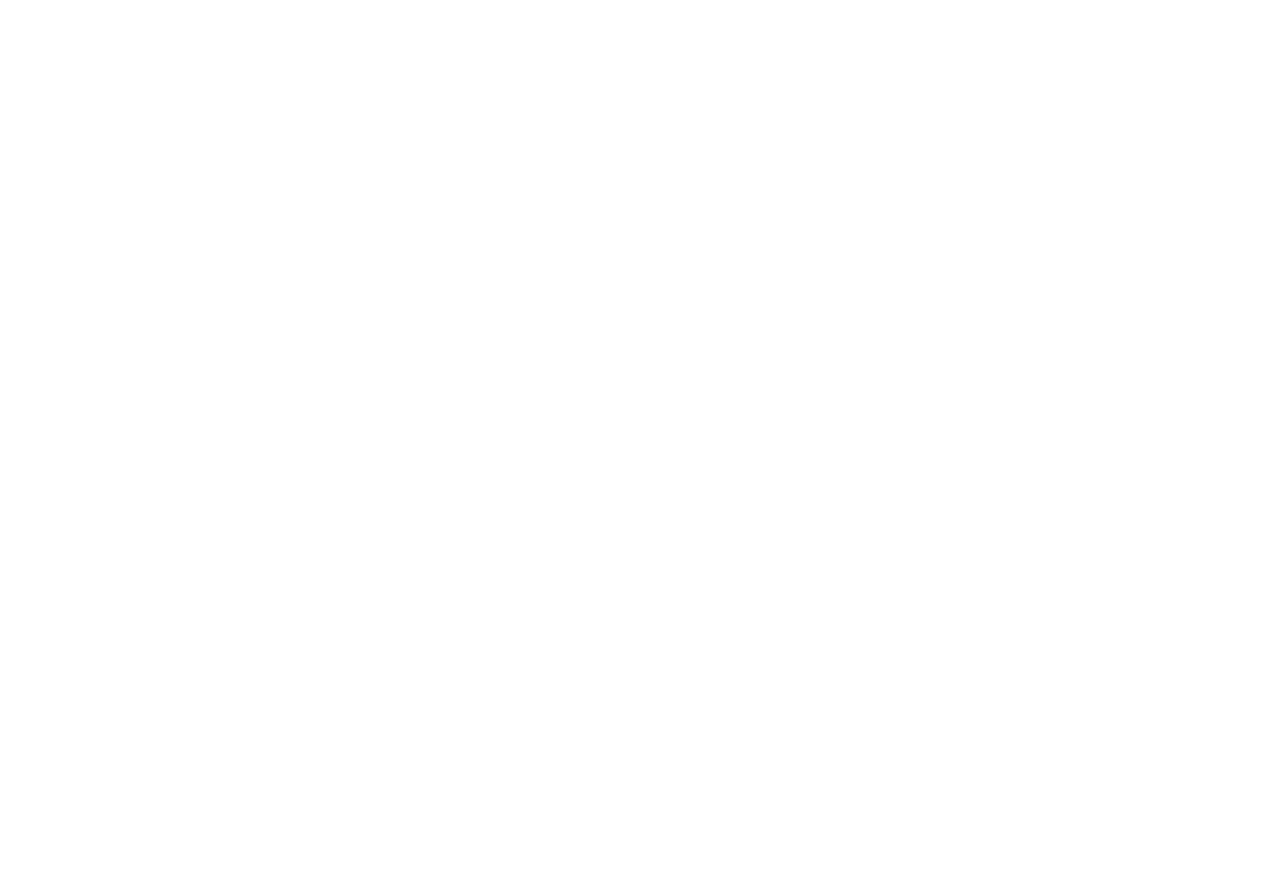
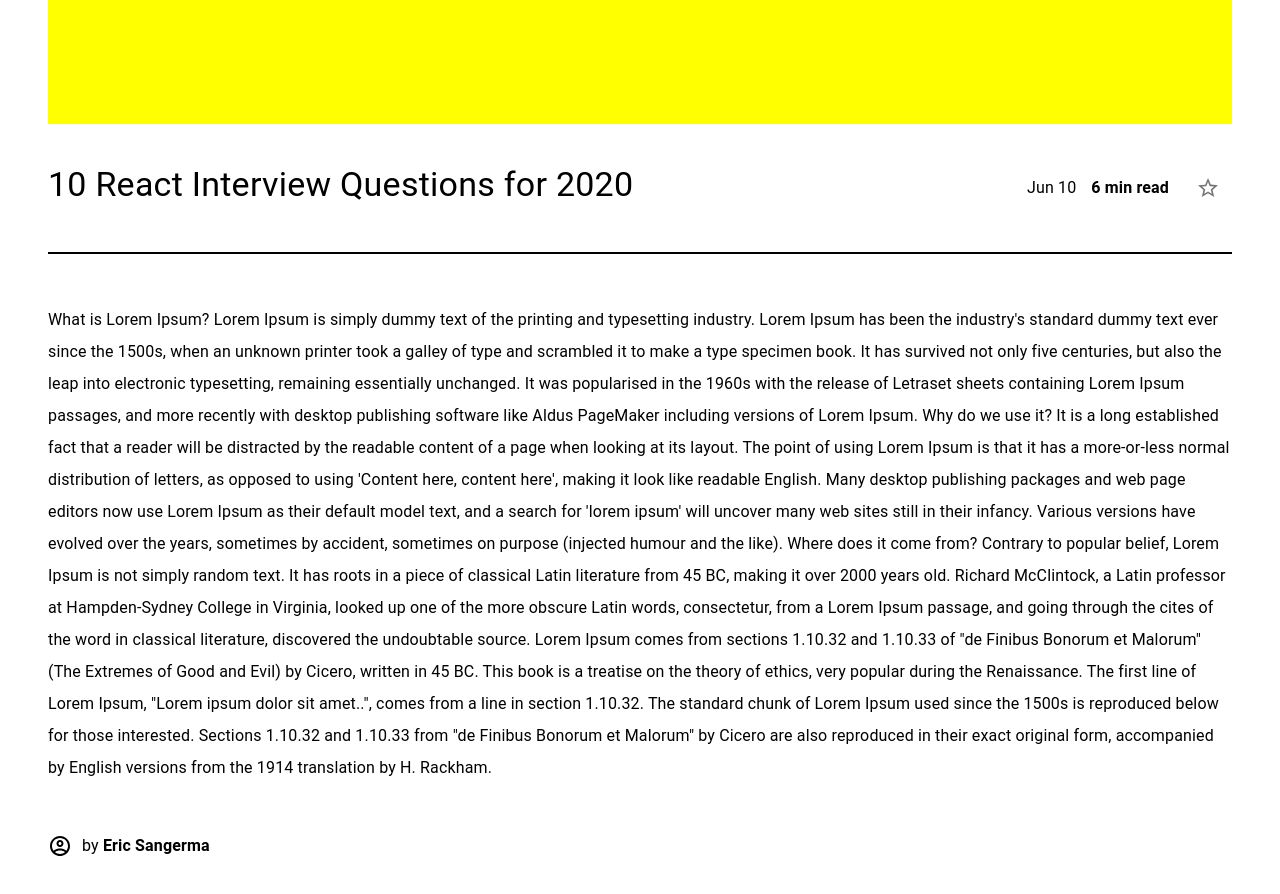
Before and after one commit to Mohammadshahzaib007/fatmug-blog-app-assignment, a React (Create React App) app: page /article-view in a window 1280 px wide. Shown: the part 420-1314 px from the top of the page. Before the commit the page ends 800 px from the top, so only its background shows below. Built offline with nearby package versions, Linux system fonts and the light colour scheme.

Commit message:
article view page completed

```diff
--- a/src/components/TopArticleCard.js
+++ b/src/components/TopArticleCard.js
@@ -44,9 +44,7 @@
     <Card className={classes.root}>
       <div className={classes.details}>
         <CardContent className={classes.content}>
-          {/* <Typography component="h5" variant="h5">
-            Live From Space
-          </Typography> */}
+
           <div style={{ display: 'flex', marginBottom: '20px' }}>
             <InfoOutlinedIcon />{' '}
             <Typography
--- a/src/pages/ArticleView.js
+++ b/src/pages/ArticleView.js
@@ -1,8 +1,94 @@
 import React from 'react';
+import { Container, Grid, Typography, IconButton } from '@material-ui/core';
+import StarBorderIcon from '@material-ui/icons/StarBorder';
+import AccountCircleOutlinedIcon from '@material-ui/icons/AccountCircleOutlined';
 
 function ArticleView () {
   return (
-        <h1>I am article viewpage!</h1>
+    <Container>
+      <Grid container>
+        <Grid item xs={12}>
+          <div style={{ width: '100%', height: '50vh', background: 'yellow' }}>
+            Image container
+          </div>
+
+          <div
+            style={{
+              display: 'flex',
+              justifyContent: 'space-between',
+              padding: '40px 0',
+              borderBottom: '2px solid black'
+            }}
+          >
+            <Typography variant="h4" component="h5">
+              10 React Interview Questions for 2020
+            </Typography>
+            <div style={{ display: 'flex', alignItems: 'center' }}>
+              <Typography
+                size="small"
+                color="primary"
+                style={{ color: 'black' }}
+              >
+                Jun 10
+              </Typography>
+              <Typography
+                size="small"
+                color="primary"
+                style={{ color: 'black', fontWeight: '700', margin: '0 15px' }}
+              >
+                6 min read
+              </Typography>
+              <IconButton>
+                <StarBorderIcon />
+              </IconButton>
+            </div>
+          </div>
+          <Typography style={{ margin: '50px 0', lineHeight: '2' }}>
+            What is Lorem Ipsum? Lorem Ipsum is simply dummy text of the
+            printing and typesetting industry. Lorem Ipsum has been the
+            industry&apos;s standard dummy text ever since the 1500s, when an unknown
+            printer took a galley of type and scrambled it to make a type
+            specimen book. It has survived not only five centuries, but also the
+            leap into electronic typesetting, remaining essentially unchanged.
+            It was popularised in the 1960s with the release of Letraset sheets
+            containing Lorem Ipsum passages, and more recently with desktop
+            publishing software like Aldus PageMaker including versions of Lorem
+            Ipsum. Why do we use it? It is a long established fact that a reader
+            will be distracted by the readable content of a page when looking at
+            its layout. The point of using Lorem Ipsum is that it has a
+            more-or-less normal distribution of letters, as opposed to using
+            &apos;Content here, content here&apos;, making it look like readable English.
+            Many desktop publishing packages and web page editors now use Lorem
+            Ipsum as their default model text, and a search for &apos;lorem ipsum&apos;
+            will uncover many web sites still in their infancy. Various versions
+            have evolved over the years, sometimes by accident, sometimes on
+            purpose (injected humour and the like). Where does it come from?
+            Contrary to popular belief, Lorem Ipsum is not simply random text.
+            It has roots in a piece of classical Latin literature from 45 BC,
+            making it over 2000 years old. Richard McClintock, a Latin professor
+            at Hampden-Sydney College in Virginia, looked up one of the more
+            obscure Latin words, consectetur, from a Lorem Ipsum passage, and
+            going through the cites of the word in classical literature,
+            discovered the undoubtable source. Lorem Ipsum comes from sections
+            1.10.32 and 1.10.33 of &quot;de Finibus Bonorum et Malorum&quot; (The Extremes
+            of Good and Evil) by Cicero, written in 45 BC. This book is a
+            treatise on the theory of ethics, very popular during the
+            Renaissance. The first line of Lorem Ipsum, &quot;Lorem ipsum dolor sit
+            amet..&quot;, comes from a line in section 1.10.32. The standard chunk of
+            Lorem Ipsum used since the 1500s is reproduced below for those
+            interested. Sections 1.10.32 and 1.10.33 from &quot;de Finibus Bonorum et
+            Malorum&quot; by Cicero are also reproduced in their exact original form,
+            accompanied by English versions from the 1914 translation by H.
+            Rackham.
+          </Typography>
+
+          <div style={{ display: 'flex', marginBottom: '100px' }}>
+            <AccountCircleOutlinedIcon />
+            <Typography componet="p" style={{ marginLeft: '10px' }}>by <span style={{ fontWeight: '700', textTransform: 'capitalize' }}>Eric Sangerma</span></Typography>
+          </div>
+        </Grid>
+      </Grid>
+    </Container>
   );
 }
 
--- a/src/pages/MyArticle.js
+++ b/src/pages/MyArticle.js
@@ -20,7 +20,7 @@
               <Typography
                 variant="h5"
                 component="h1"
-                style={{ textTransform: 'uppercase', fontWeight: '700' }}
+                style={{ textTransform: 'uppercase', fontWeight: '700', letterSpacing: '5px' }}
               >
                 your SUBMITTED articles
               </Typography>
```
